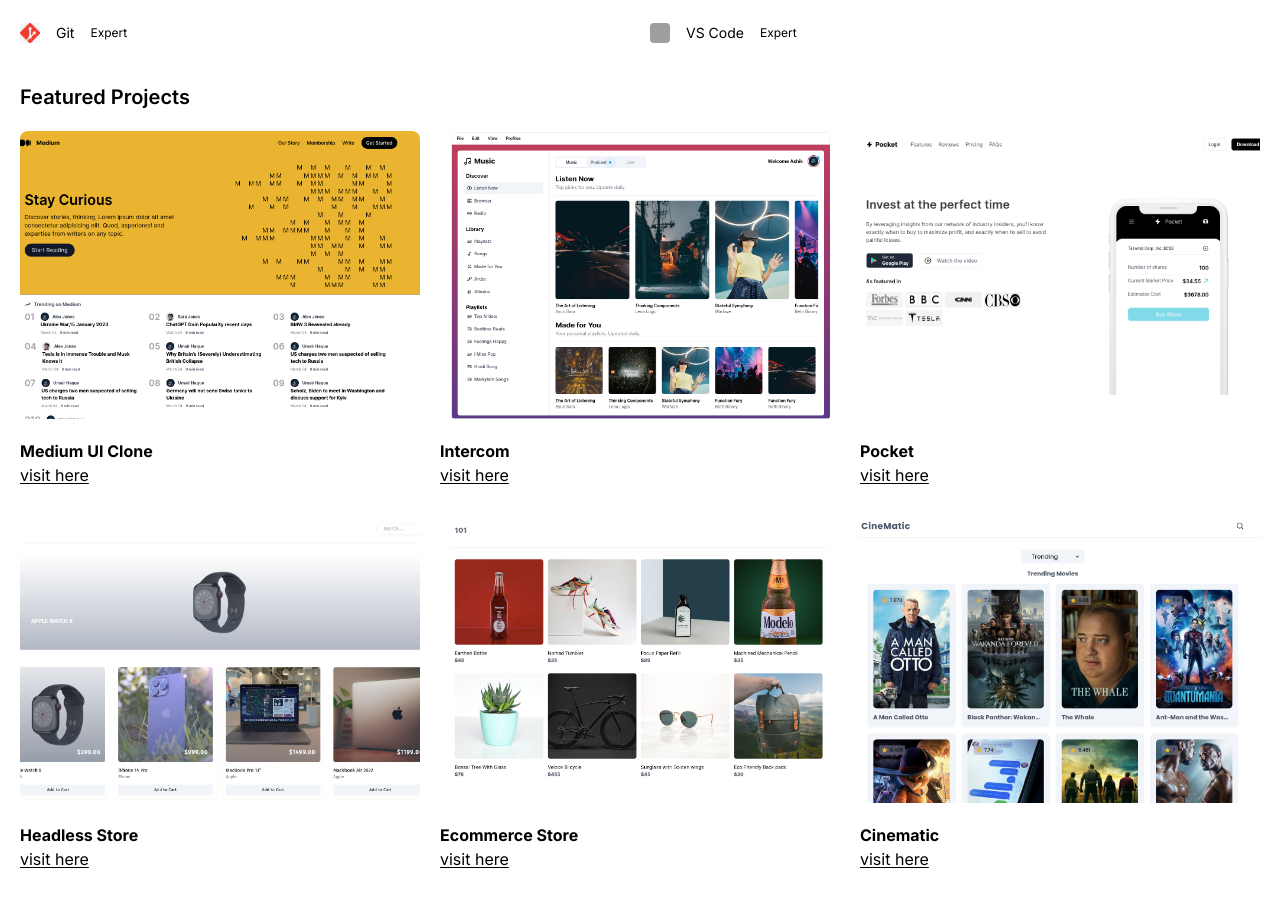
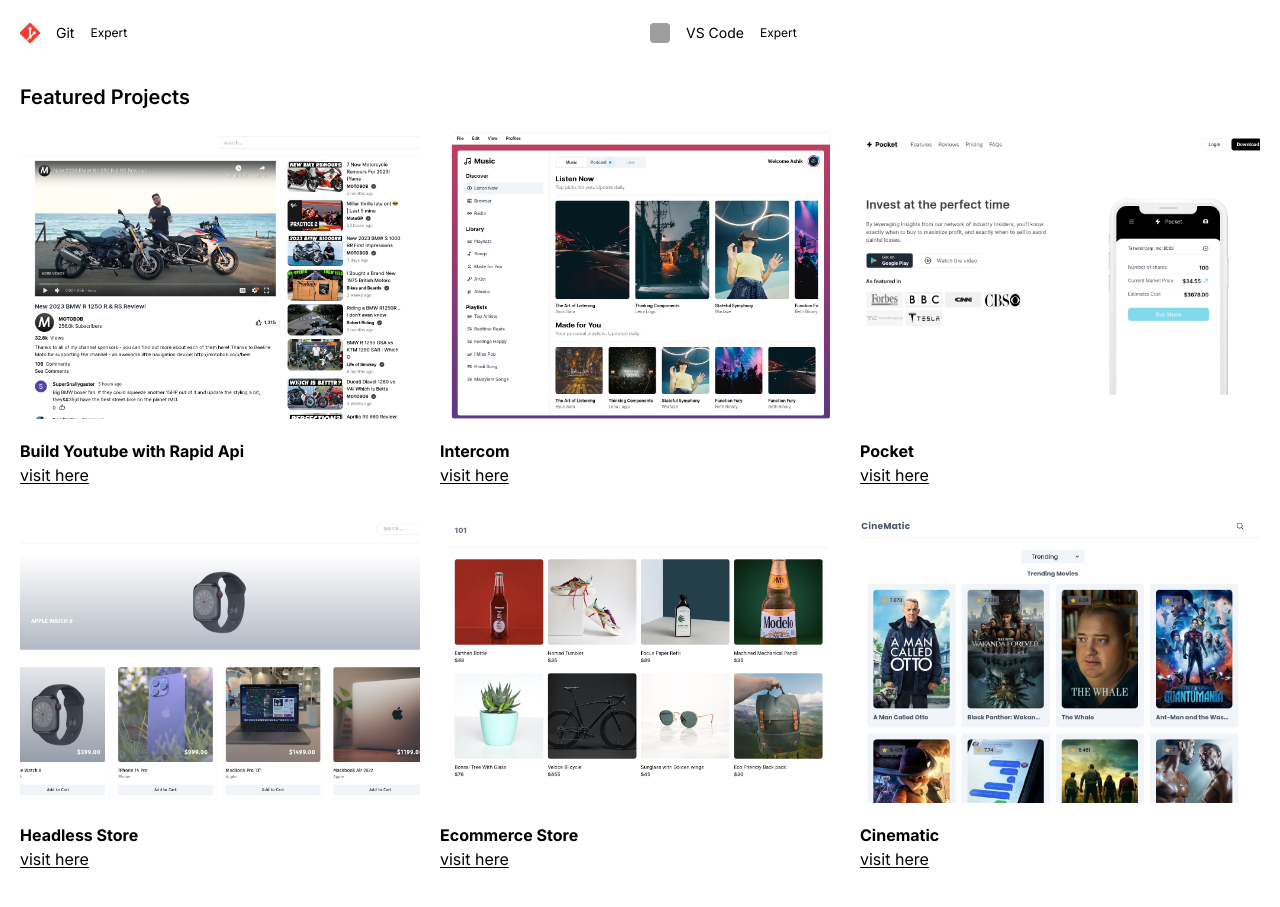
Before and after one commit to ashik-75/showcase, a Next.js app: page / in a window 1280 px wide. Shown: the part 1945-2852 px from the top of the page. Built offline with nearby package versions, Linux system fonts and the light colour scheme; grey boxes are pictures that could not be loaded.

Commit message:
add youtube

```diff
--- a/components/projects/data.ts
+++ b/components/projects/data.ts
@@ -3,9 +3,9 @@
 const projects: ProjectType[] = [
   {
     id: 1,
-    image: "/projects/medium.png",
-    title: "Medium UI Clone",
-    url: "https://next-medium-tail.vercel.app/",
+    image: "/projects/yt-1.png",
+    title: "Build Youtube with Rapid Api",
+    url: "https://react-yt-amber.vercel.app/",
   },
   {
     id: 2,
```
Also changed, not shown: public/projects/yt-1.png (added).
